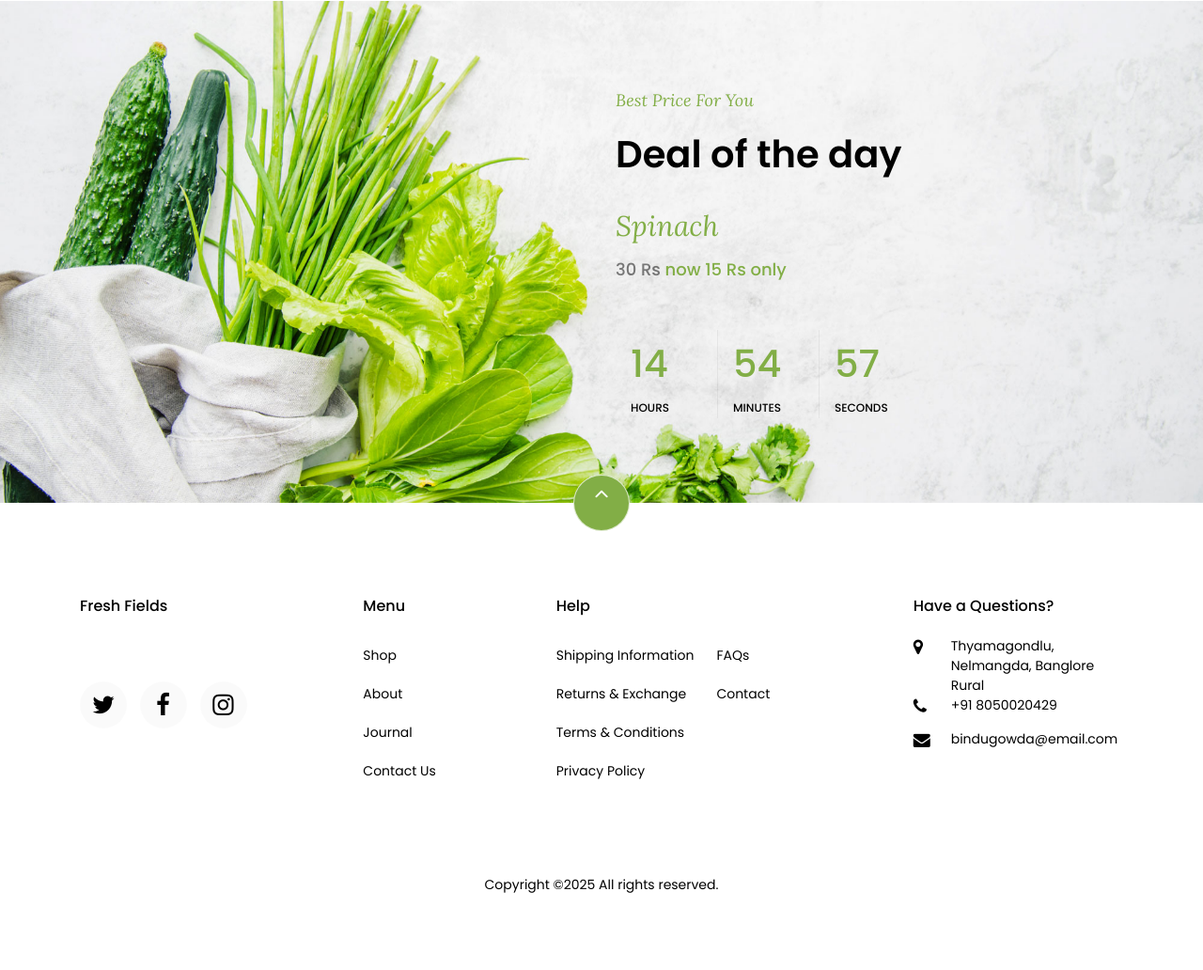
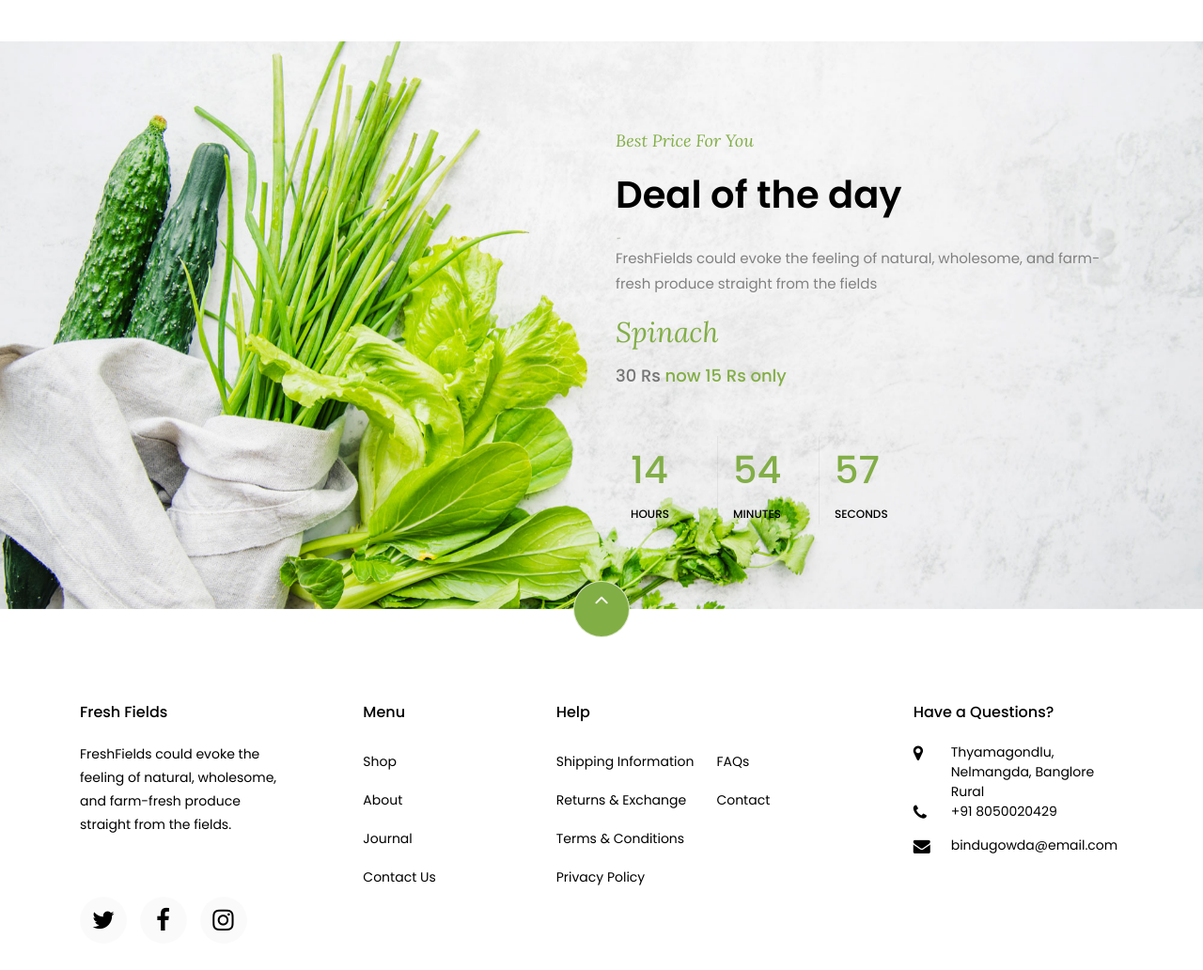
Before and after one commit to rohithgowdax/Fresh-Fields, a plain HTML site: page index.html in a window 1280 px wide. Shown: the part 2447-3479 px from the top of the page at 94% size. Drawn offline with Linux system fonts and the light colour scheme; some packages are replaced by stand-ins of ours; no server answers; files whose address does not match are found by name.

Commit message:
Update index.html

```diff
--- a/index.html
+++ b/index.html
@@ -216,7 +216,7 @@
           <div class="col-md-12 heading-section text-center ftco-animate">
           	<span class="subheading">Featured Products</span>
             <h2 class="mb-4">Our Products</h2>
-<!--             <p>Far far away, behind the word mountains, far from the countries Vokalia and Consonantia</p> -->
+             	<p>Harvested with Care, Delivered with Love.</p>
           </div>
         </div>
     	</div>
@@ -461,7 +461,7 @@
           <div class="col-md-6 heading-section ftco-animate deal-of-the-day ftco-animate">
           	<span class="subheading">Best Price For You</span>
             <h2 class="mb-4">Deal of the day</h2>
-<!--             <p>Far far away, behind the word mountains, far from the countries Vokalia and Consonantia</p> -->
+		  <p>FreshFields could evoke the feeling of natural, wholesome, and farm-fresh produce straight from the fields</p>
             <h3><a href="#">Spinach</a></h3>
             <span class="price">30 Rs<a href="#"> now 15 Rs only</a></span>
             <div id="timer" class="d-flex mt-5">
@@ -488,7 +488,7 @@
           <div class="col-md">
             <div class="ftco-footer-widget mb-4">
               <h2 class="ftco-heading-2">Fresh Fields</h2>
-<!--               <p>Far far away, behind the word mountains, far from the countries Vokalia and Consonantia.</p> -->
+		    <p>FreshFields could evoke the feeling of natural, wholesome, and farm-fresh produce straight from the fields.</p>
               <ul class="ftco-footer-social list-unstyled float-md-left float-lft mt-5">
                 <li class="ftco-animate"><a href="#"><span class="icon-twitter"></span></a></li>
                 <li class="ftco-animate"><a href="#"><span class="icon-facebook"></span></a></li>
```
